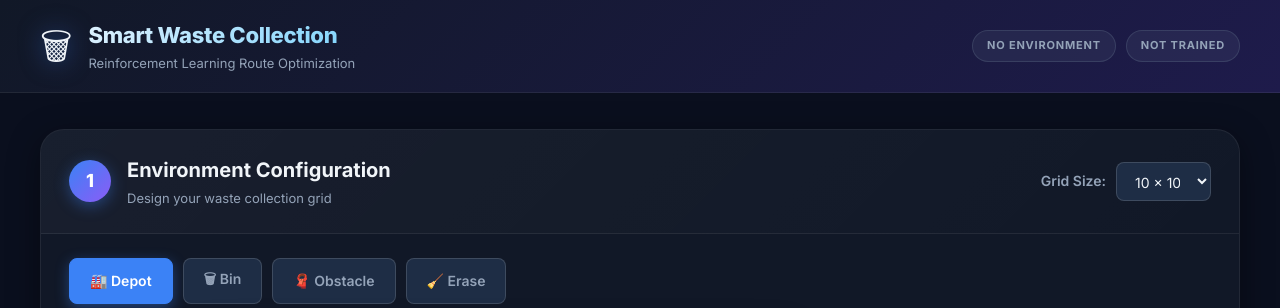
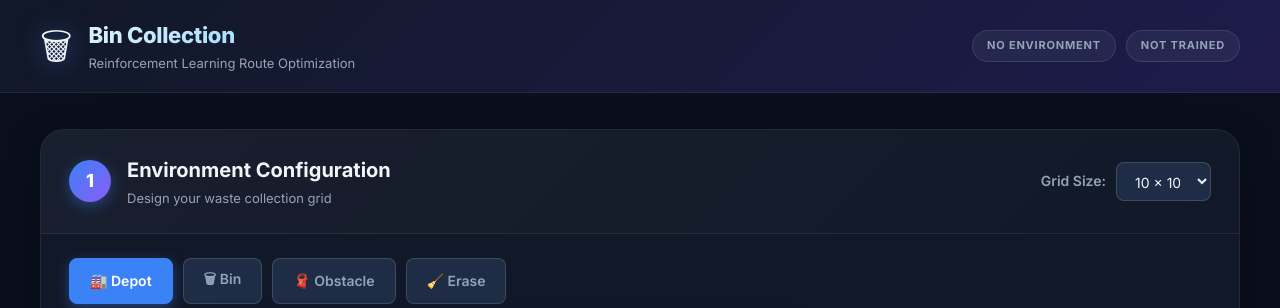
Before and after one commit to pranesh-deepan/Reinforcement-Learning, a Flask app: page / in a window 1280 px wide. Shown: the top 308 px of the page. Run offline with Flask 3, Linux system fonts and the light colour scheme.

Commit message:
Update website interface

```diff
--- a/templates/index.html
+++ b/templates/index.html
@@ -30,7 +30,7 @@
             <div class="header-brand">
                 <div class="brand-icon">&#128465;</div>
                 <div>
-                    <h1>Smart Waste Collection</h1>
+                    <h1>Bin Collection</h1>
                     <p>Reinforcement Learning Route Optimization</p>
                 </div>
             </div>
```
